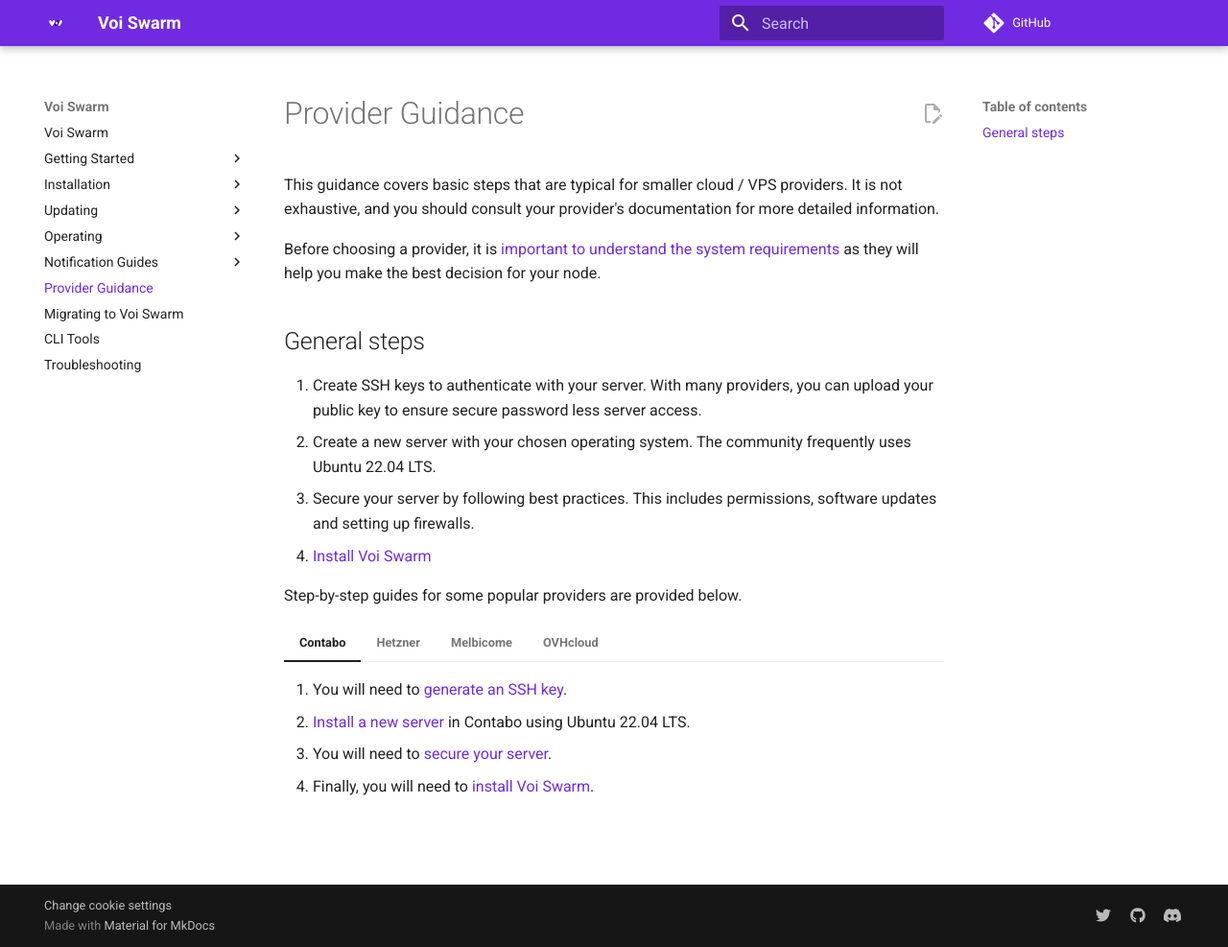
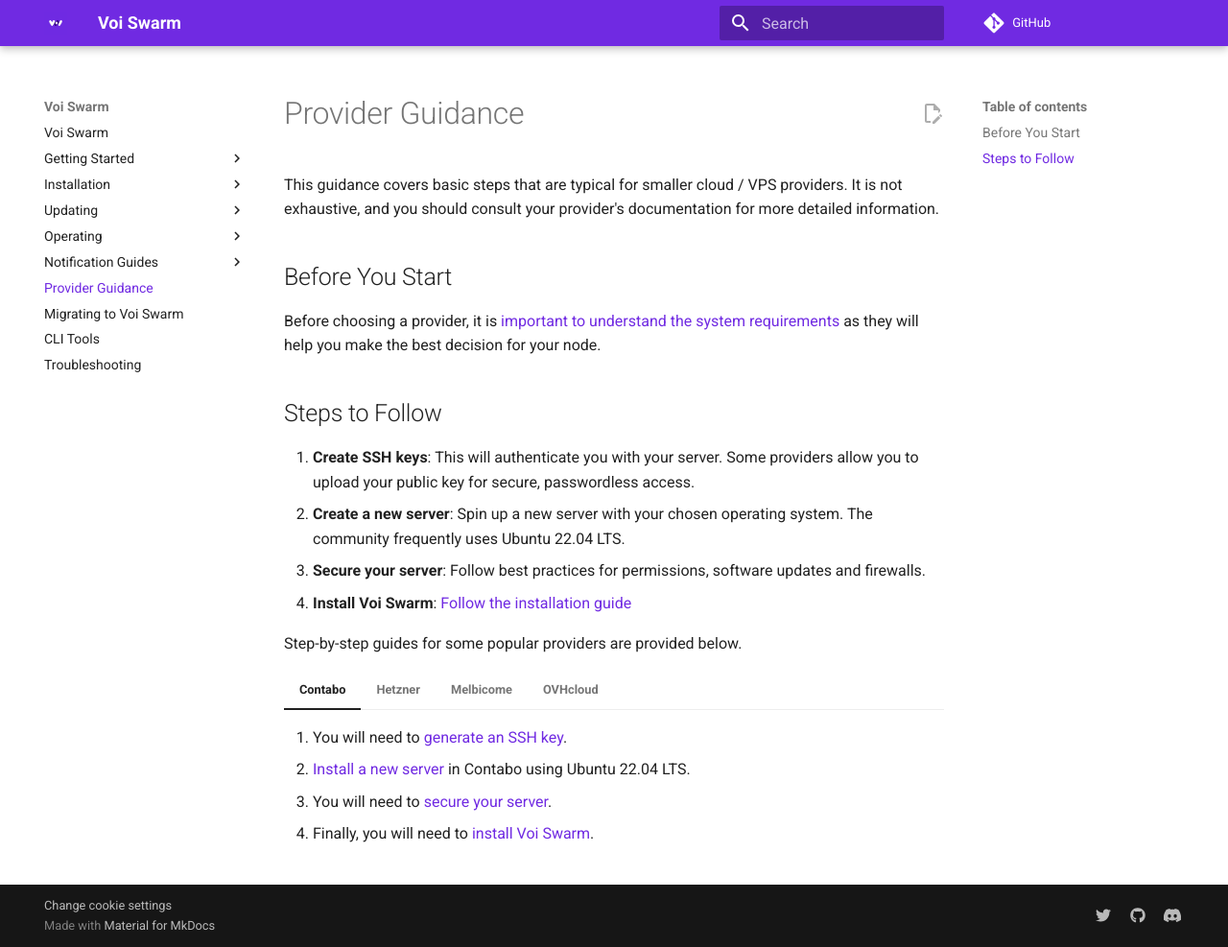
Before and after one commit to VoiNetwork/voi-swarm, an MkDocs documentation site: the page built from docs/provider-guidance.md, in a window 1280 px wide and 987 px high. Shown: the whole window at 96% size. Built offline with MkDocs 1.6.1 and Material for MkDocs 9.7.7, drawn with Linux system fonts in a browser that asks for light colours; plug-ins that fetch from the network failed and are left out; comment, search, counter and statistics services are not loaded.

Commit message:
Restructure layout to better call out steps and system requirements

```diff
--- a/docs/provider-guidance.md
+++ b/docs/provider-guidance.md
@@ -3,17 +3,18 @@
 This guidance covers basic steps that are typical for smaller cloud / VPS providers.
 It is not exhaustive, and you should consult your provider's documentation for more detailed information.
 
+## Before You Start
 Before choosing a provider,
 it is [important to understand the system requirements](../installation/system-requirements/) as they
 will help you make the best decision for your node.
 
-## General steps
+## Steps to Follow
 
-1. Create SSH keys to authenticate with your server. With many providers, you can upload your public key
-   to ensure secure password less server access.
-2. Create a new server with your chosen operating system. The community frequently uses Ubuntu 22.04 LTS.
-3. Secure your server by following best practices. This includes permissions, software updates and setting up firewalls.
-4. [Install Voi Swarm](../installation/installation/)
+1. **Create SSH keys**: This will authenticate you with your server.
+   Some providers allow you to upload your public key for secure, passwordless access.
+2. **Create a new server**: Spin up a new server with your chosen operating system. The community frequently uses Ubuntu 22.04 LTS.
+3. **Secure your server**: Follow best practices for  permissions, software updates and firewalls.
+4. **Install Voi Swarm**: [Follow the installation guide](../installation/installation/)
 
 Step-by-step guides for some popular providers are provided below.
 
```
